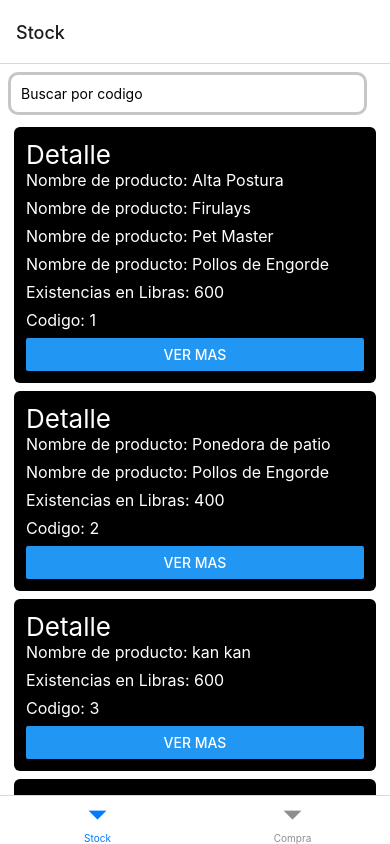
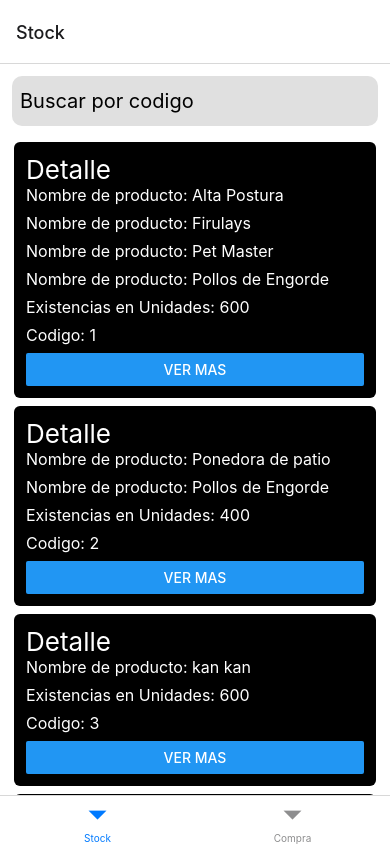
Before and after one commit to MMaycol/MyFarm2, a React Native app: screen /MainView in a window 390 px wide. Built offline with nearby package versions, Linux system fonts and the light colour scheme.

Commit message:
Update desing

```diff
--- a/components/utility/DetalleStock.js
+++ b/components/utility/DetalleStock.js
@@ -25,7 +25,7 @@
             this.state.Dataset.map(m =>
                 <Text style={styles.Atribute}>Nombre de producto: {m.NombreProducto}</Text> )
         }
-        <Text style={styles.Atribute}>Existencias en Libras: {this.data.UnidadesExistencias}</Text>
+        <Text style={styles.Atribute}>Existencias en Unidades: {this.data.UnidadesExistencias}</Text>
         <Text style={styles.Atribute}>Codigo: {this.data.FKProducto}</Text>
        <Button title = "Ver Mas" onPress={() => {
             	/* props.metodo(props.data) */
--- a/components/view/StockView.js
+++ b/components/view/StockView.js
@@ -51,17 +51,16 @@
 const styles = StyleSheet.create({
     CardStyles:{
       flex: 5,
-     width: "100%",
+      width: "100%",
       backgroundColor: 'white'
         },
     text_input: {
-      width: "92%",
-      margin: 8,
-      padding: 10,
-      borderRadius: 4,
-      elevation: 4,
-      border: '3px solid #c6c6c6',
-      borderRadius: '10px'
-    }
+        height: 50,
+        margin: 12,
+        fontSize: 20,
+        padding: 8,
+        backgroundColor: '#e0e0e0',
+        borderRadius: 10
+      },
 
   });
```
